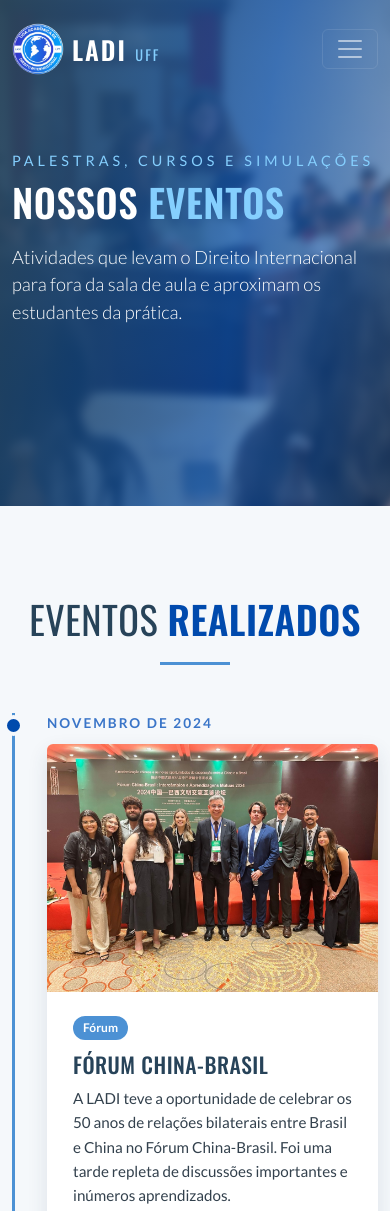
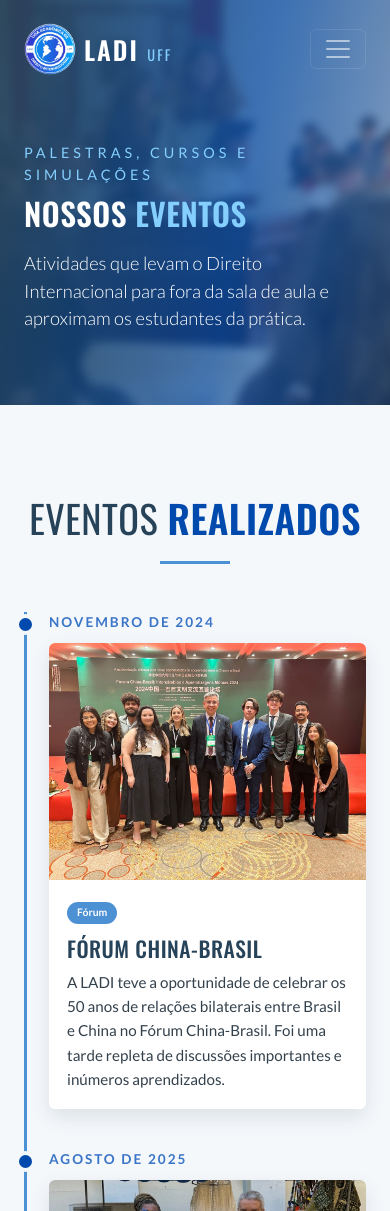
Before and after one commit to joaopiller/ladi-uff, a plain HTML site: page eventos/index.html in a window 390 px wide. Shown: the top 1211 px of the page. Drawn offline with nearby package versions, Linux system fonts and the light colour scheme.

Commit message:
fix: ajustes de layout para telas pequenas

```diff
--- a/css/global.css
+++ b/css/global.css
@@ -154,6 +154,13 @@ h1, h2, h3, h4 {
   }
 }
 
+@media (max-width: 575px) {
+  .container {
+    padding-left: 1.5rem;
+    padding-right: 1.5rem;
+  }
+}
+
 .banner {
   position: relative;
   height: 100vh;
@@ -213,6 +220,12 @@ h1, h2, h3, h4 {
 @media (min-width: 1200px) {
   .banner h1 {
     font-size: 4.5rem;
+  }
+}
+
+@media (max-width: 480px) {
+  .banner h1 {
+    font-size: 8vw;
   }
 }
 
@@ -297,6 +310,12 @@ h1, h2, h3, h4 {
   margin-bottom: 8px;
 }
 
+@media (max-width: 575px) {
+  .tag {
+    font-size: 0.65rem;
+  }
+}
+
 .foto-quem-somos img {
   width: 100%;
   aspect-ratio: 4 / 3;
@@ -331,6 +350,16 @@ h1, h2, h3, h4 {
   font-family: 'Oswald', sans-serif;
   font-size: 1rem;
   margin: 0;
+}
+
+@media (max-width: 575px) {
+  .livro-pais {
+    font-size: 0.65rem;
+  }
+
+  .livro-titulo {
+    font-size: 0.8rem;
+  }
 }
 
 .rodape {
@@ -374,6 +403,14 @@ h1, h2, h3, h4 {
 .banner-pagina {
   height: 60vh;
   min-height: 420px;
+}
+
+@media (max-width: 575px) {
+  .banner-pagina {
+    height: 48vh;
+    min-height: 340px;
+    padding-top: 100px;
+  }
 }
 
 .secao-escura {
@@ -420,3 +457,9 @@ h1, h2, h3, h4 {
 .passos strong {
   color: var(--azul);
 }
+
+@media (max-width: 575px) {
+  .caixa-inscricao {
+    padding: 28px 20px;
+  }
+}
--- a/eventos/style.css
+++ b/eventos/style.css
@@ -73,3 +73,13 @@
   line-height: 1.6;
   margin: 0;
 }
+
+@media (max-width: 575px) {
+  .linha-tempo li {
+    padding-left: 22px;
+  }
+
+  .texto-timeline {
+    padding: 18px;
+  }
+}
```
Also changed, not shown: css/home.css (+10 -0 lines), quem-somos/style.css (+13 -0 lines).
